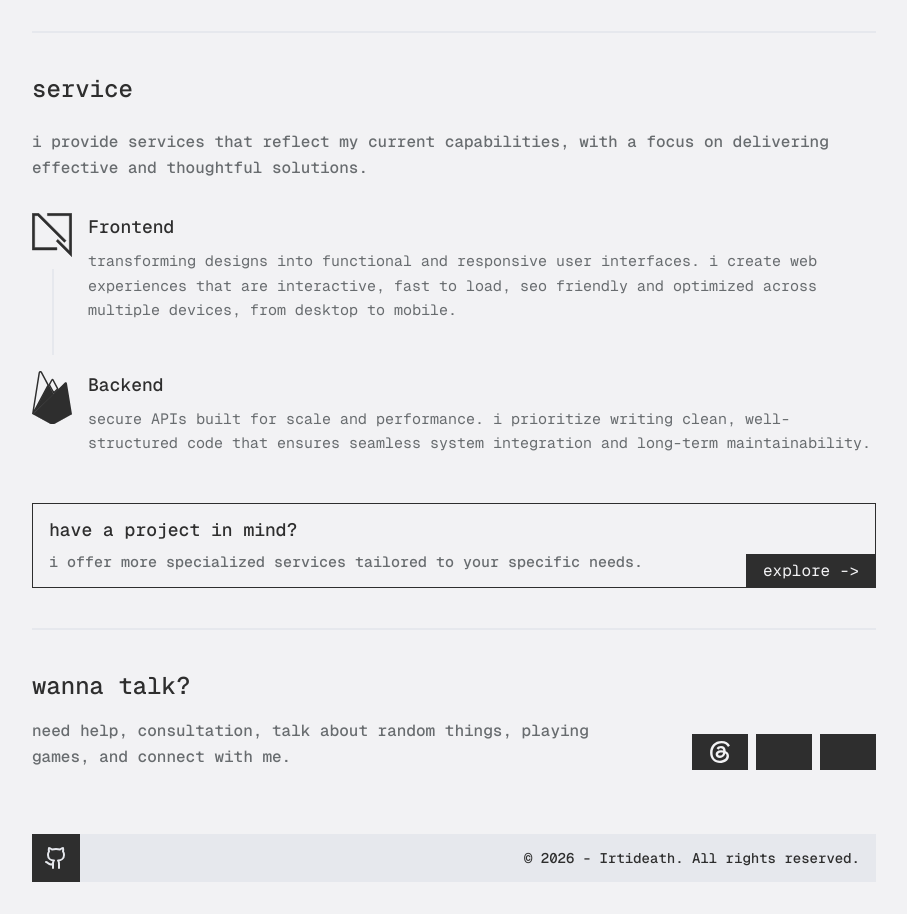
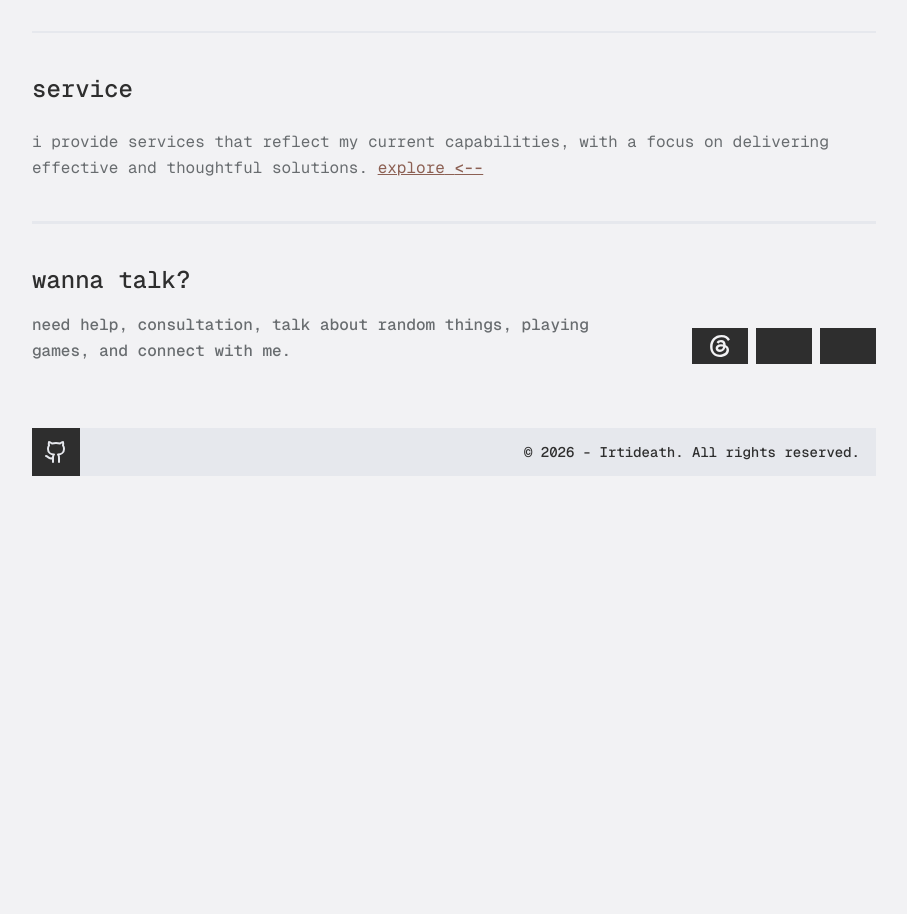
Before and after one commit to IRTIDEATH/Al-Sakha, a Next.js app: page / in a window 1280 px wide. Shown: the part 1700-2614 px from the top of the page, without its empty margins (186-1093 px from the left). After the commit the page ends 2208 px from the top, so only its background shows below. Built offline with nearby package versions, Linux system fonts and the light colour scheme; some icons are missing; a web font is replaced by a local one.

Commit message:
style: simplify the service section layout

```diff
--- a/components/pages/home/service-section.tsx
+++ b/components/pages/home/service-section.tsx
@@ -1,16 +1,30 @@
 import Link from "next/link";
-import { Button } from "@/components/ui/button";
-import { DividerVertical } from "@/components/ui/divider";
+// import { Button } from "@/components/ui/button";
+// import { DividerVertical } from "@/components/ui/divider";
+import CoffeeText from "@/components/ui/coffee-text";
 
 const ServiceSection = () => {
   return (
     <section className="mx-auto w-full">
       <h2 className="mb-6 font-medium text-2xl">service</h2>
-      <p className="w-full text-start font-medium text-[16px] text-zeta">
+      <p className="w-full text-start text-[16px] text-zeta">
         i provide services that reflect my current capabilities, with a focus on
-        delivering effective and thoughtful solutions.
+        delivering effective and thoughtful solutions.{" "}
+        <CoffeeText>
+          <Link
+            href="/all-services"
+            className="whitespace-nowrap underline"
+            aria-label="Explore all services"
+          >
+            explore{" "}
+            <span aria-hidden="true" className="font-medium">
+              {"<--"}
+            </span>
+          </Link>
+        </CoffeeText>
       </p>
-      <div className="mt-8 flex flex-col gap-12">
+
+      {/* <div className="mt-8 flex flex-col gap-12">
         <div className="relative flex flex-row-reverse items-start justify-between gap-4">
           <DividerVertical />
           <article className="space-y-2">
@@ -110,7 +124,7 @@ const ServiceSection = () => {
             </Link>
           </Button>
         </div>
-      </div>
+      </div> */}
     </section>
   );
 };
```
